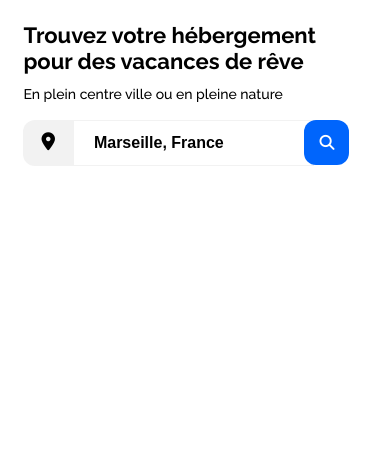
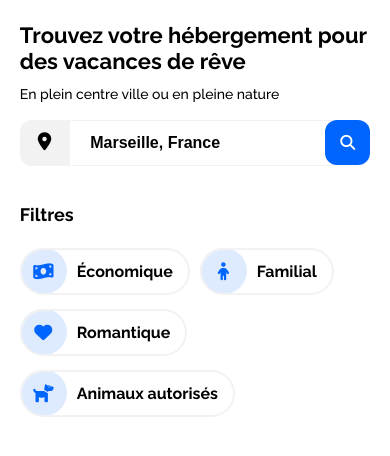
Before and after one commit to Miliexe/Booki, a plain HTML site: page index.html in a window 390 px wide. Shown: the part 138-594 px from the top of the page. Drawn offline with Linux system fonts and the light colour scheme.

Commit message:
Update Filters Responsive

```diff
--- a/css/style.css
+++ b/css/style.css
@@ -13,7 +13,7 @@ body{
 }
 
 main{
-    width: 95%;
+    width: 100%;
 	padding: 20px 0px;
     margin: auto;
     display: flex;
@@ -21,17 +21,17 @@ main{
 }
 
 main div{
-    margin-left: 30px;
+    margin-left: 20px;
+    margin-right: 20px;
 }
 
 @media (max-width: 768px){
     main{
-        width: 100%;
+        width: 95%;
         padding: 0px;
     }
 
     main div{
-        width: 88%;
         margin: auto;
     }
 }
@@ -237,7 +237,7 @@ form button{
 
 @media (max-width: 768px){
     form{
-        width: 95%;
+        width: 100%;
     }
 
     form button{
@@ -271,6 +271,8 @@ form button{
     flex-direction: row;
     flex-wrap: wrap;
     margin-top: 20px;
+    margin-left: 0px;
+    margin-right: 0px;
 }
 
 #filtres p{
@@ -282,13 +284,14 @@ form button{
 #filtres div{
     display: block;
     margin-right: 10px;
+    margin-left: 10px;
     margin-top: 20px;
-    margin-bottom: 15px;
+    margin-bottom: 20px;
 }
 
 .filtre{
     width: fit-content;
-    padding: 12px 20px 12px 60px;
+    padding: 12px 15px 12px 55px;
     border: 2px solid #F2F2F2;
     border-radius: 45px;
 }
@@ -298,9 +301,18 @@ form button{
         height: fit-content;
     }
 
+    #filtres div{
+        margin-right: 10px;
+        margin-left: 0px;
+    }
+
     #filtres p{
         margin-right: 100%;
         margin-bottom: 15px;
+    }
+
+    .filtre{
+        font-size: 16px;
     }
 }
 
@@ -630,6 +642,11 @@ section{
 }
 
 @media (max-width: 768px) {
+    .filtre-icon{
+        height: 16px;
+        margin-top: -12px;
+    }
+
     .chart{
         margin-left: 85px;
     }
```
Also changed, not shown: index.html (+3 -3 lines).
